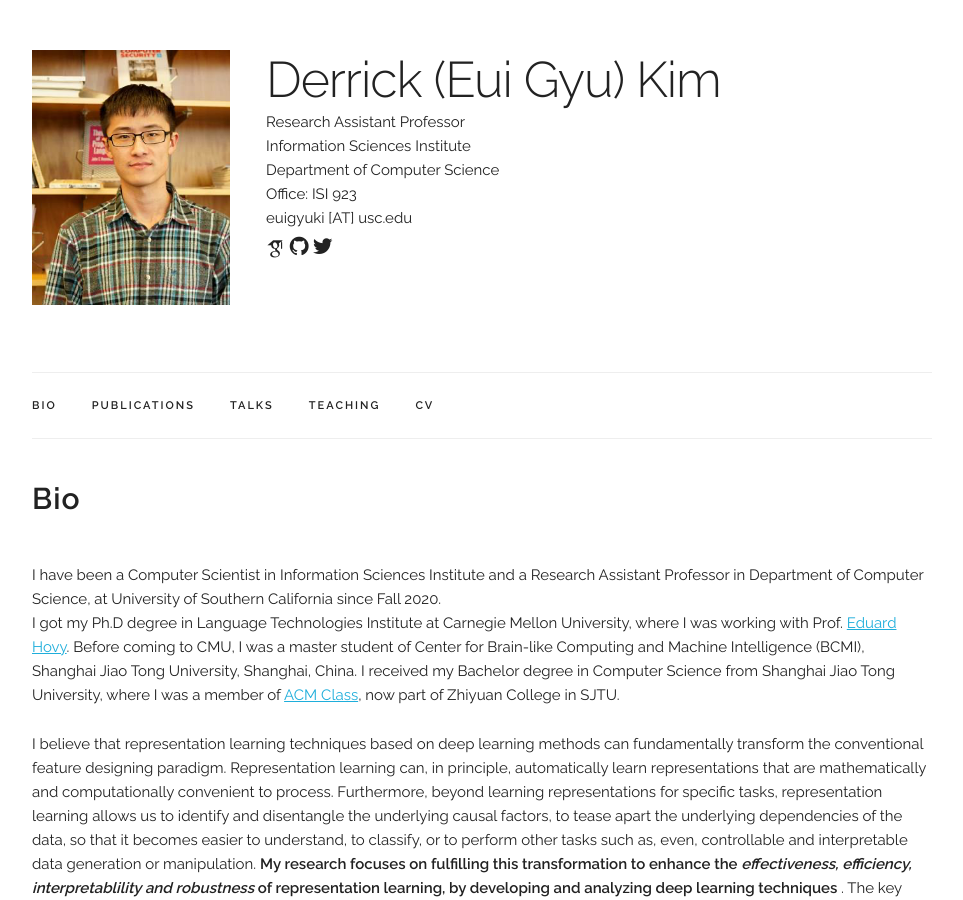
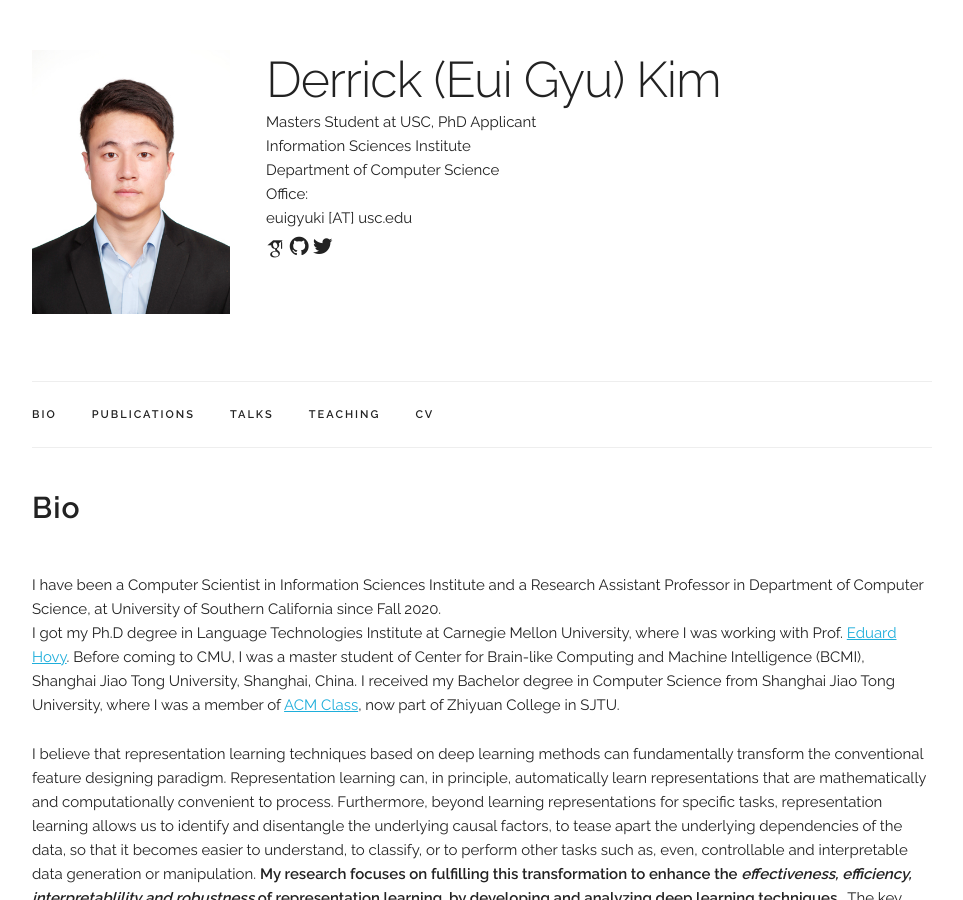
Before and after one commit to euigyuki/euigyuki.github.io, a Jekyll site: the page built from index.html, in a window 1280 px wide and 900 px high. Shown: the whole window, without its empty margins (158-1121 px from the left). Built offline with Jekyll 4.4.1, drawn with Linux system fonts in a browser that asks for light colours; some web fonts are replaced.

Commit message:
changed profile pic and info

```diff
--- a/_data/main_info.yaml
+++ b/_data/main_info.yaml
@@ -1,13 +1,11 @@
 name: "Derrick (Eui Gyu) Kim"
-title: "Research Assistant Professor"
+title: "Masters Student at USC, PhD Applicant"
 email: "euigyuki [AT] usc.edu"
-profile_pic: "/assets/profile-pics/profile.png"
+profile_pic: "/assets/profile-pics/profile.jpg"
 affiliation1: "Information Sciences Institute"
 affiliation2: "Department of Computer Science"
 affiliation3: "University of Southern California"
-address1: "4676 Admiralty Way"
-address2: "Marina Del Rey, CA, 90292"
-office: "ISI 923"
-google_scholar: "https://scholar.google.com/citations?user=6_MQLIcAAAAJ"
+address1: "325 West Adams Blvd"
+address2: "Los Angeles, CA, 90007"
 github: "https://github.com/euigyuki"
 resume: "/assets/CV.pdf"
```
Also changed, not shown: assets/profile-pics/profile.jpg (added), assets/profile-pics/profile.png (deleted).
